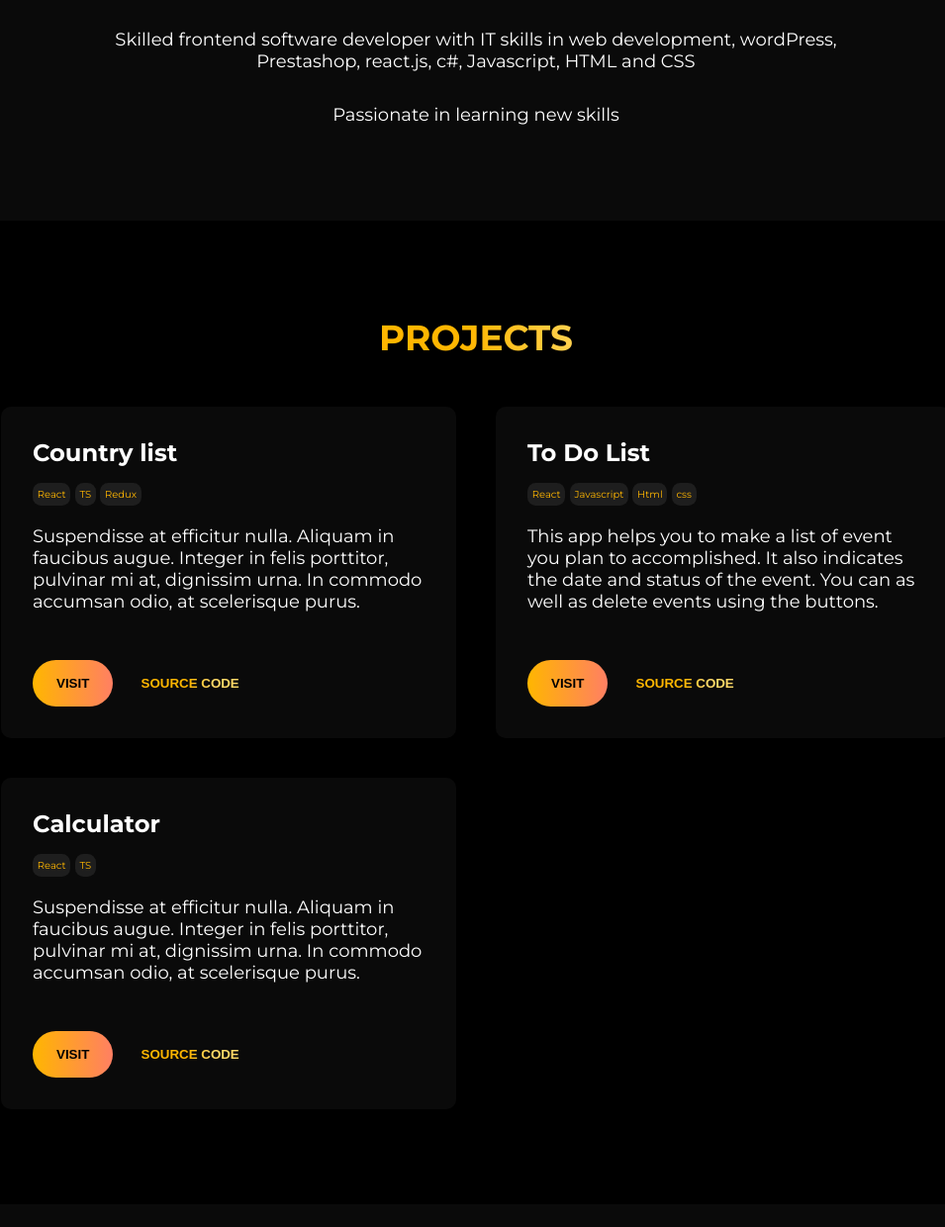
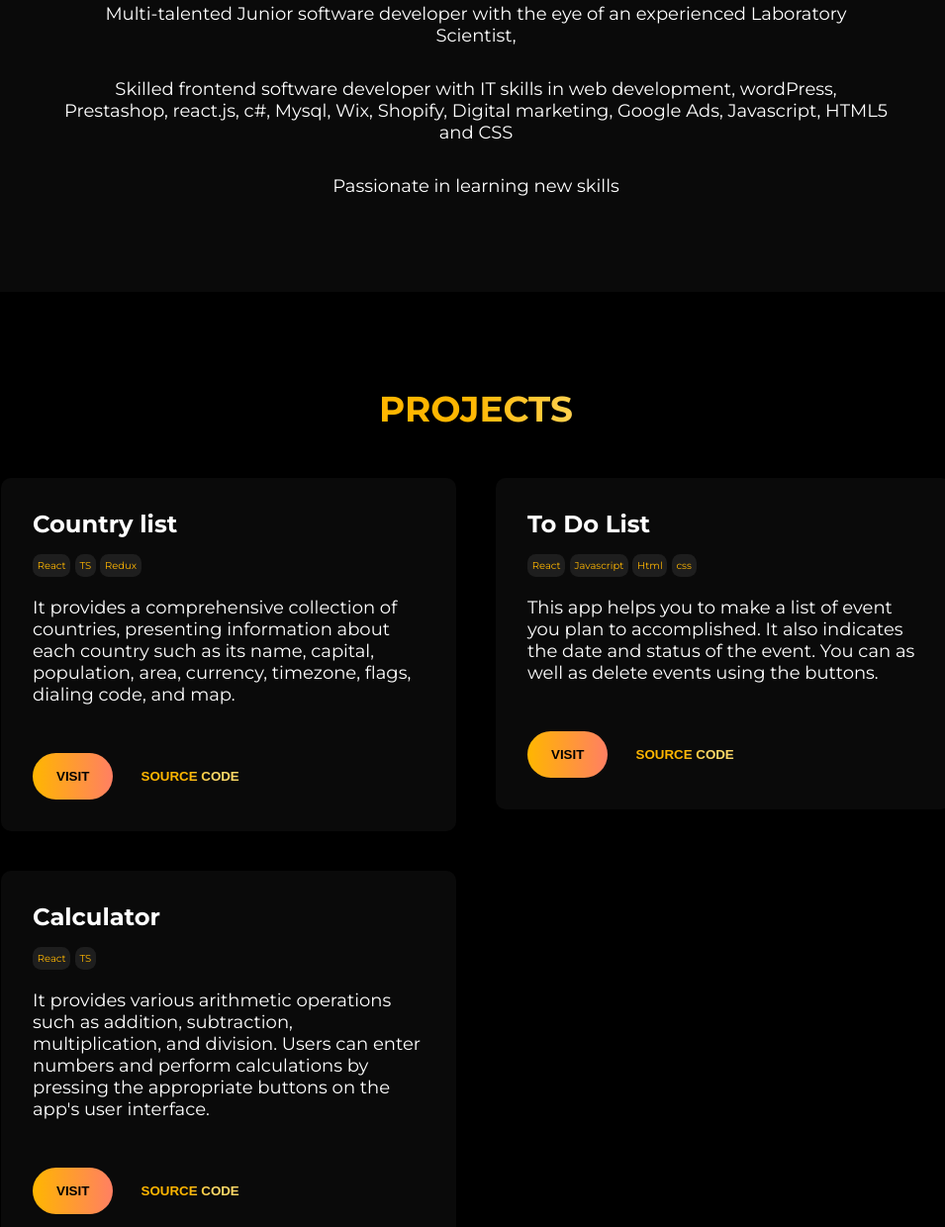
Before and after one commit to clarence-debug/clarence-portfolio, a plain HTML site: page portfolio.html in a window 1280 px wide. Shown: the part 724-1964 px from the top of the page at 99% size, without its empty margins (159-1114 px from the left). Drawn offline with Linux system fonts and the light colour scheme.

Commit message:
Add files via upload

```diff
--- a/portfolio.html
+++ b/portfolio.html
@@ -19,8 +19,8 @@
         <span class="name mb-2">Hi, my name is Magah Clarence</span>
         <span class="mb-2">
           I’m an experienced
-          <mark class="primary-gradient">Frontend Developer</mark> <br />
-          and I <mark class="primary-gradient">help businesses</mark> build
+          <mark class="primary-gradient">Frontend Developer and Database Administrator.</mark> <br />
+          I <mark class="primary-gradient">help businesses</mark> build
           websites and applications
         </span>
       </h1>
@@ -73,7 +73,7 @@
           </p>
           <p class="mb-2">
             Skilled frontend software developer with IT skills in web development, wordPress, Prestashop,
-			react.js, c#, Javascript, HTML and CSS
+			react.js, c#, Mysql, Wix, Shopify, Digital marketing, Google Ads, Javascript, HTML5 and CSS
           </p>
           <p>Passionate in learning new skills</p>
         </div>
@@ -89,9 +89,8 @@
               <span>Redux</span>
             </div>
             <p class="description">
-              Suspendisse at efficitur nulla. Aliquam in faucibus augue. Integer
-              in felis porttitor, pulvinar mi at, dignissim urna. In commodo
-              accumsan odio, at scelerisque purus.
+              It provides a comprehensive collection of countries, presenting information about each country
+			  such as its name, capital, population, area, currency, timezone, flags, dialing code, and map.
             </p>
             <div class="actions">
               <button class="btn btn-primary">Visit</button>
@@ -123,9 +122,9 @@
               <span>TS</span>
             </div>
             <p class="description">
-              Suspendisse at efficitur nulla. Aliquam in faucibus augue. Integer
-              in felis porttitor, pulvinar mi at, dignissim urna. In commodo
-              accumsan odio, at scelerisque purus.
+              It provides various arithmetic operations such as addition,
+			  subtraction, multiplication, and division. Users can enter numbers and
+			  perform calculations by pressing the appropriate buttons on the app's user interface.
             </p>
             <div class="actions">
               <button class="btn btn-primary">Visit</button>
```
